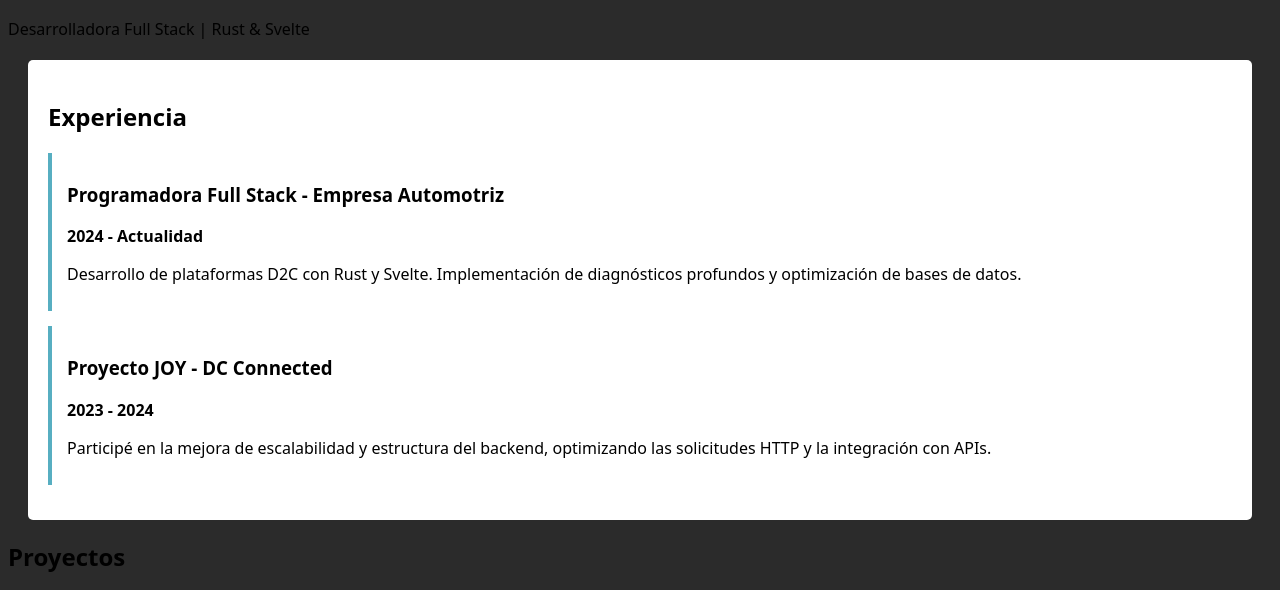
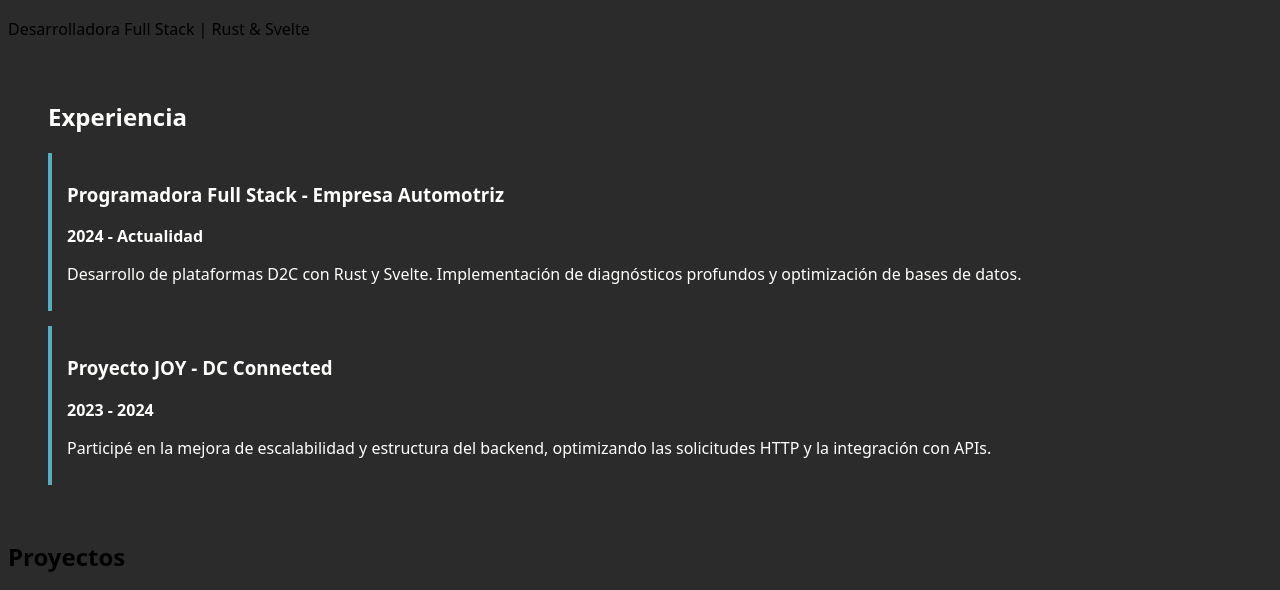
Before and after one commit to carobarragan/HTML, a plain HTML site: page index.html in a window 1280 px wide. Shown: the part 183-773 px from the top of the page. Drawn offline with Linux system fonts and the light colour scheme.

Commit message:
color en experiencia

```diff
--- a/index.html
+++ b/index.html
@@ -39,7 +39,7 @@
         border-radius: 80%;
       }
       #experiencia {
-        background-color: #fff;
+        color: #fffffd;
         padding: 20px;
         margin: 20px;
         border-radius: 5px;
```
